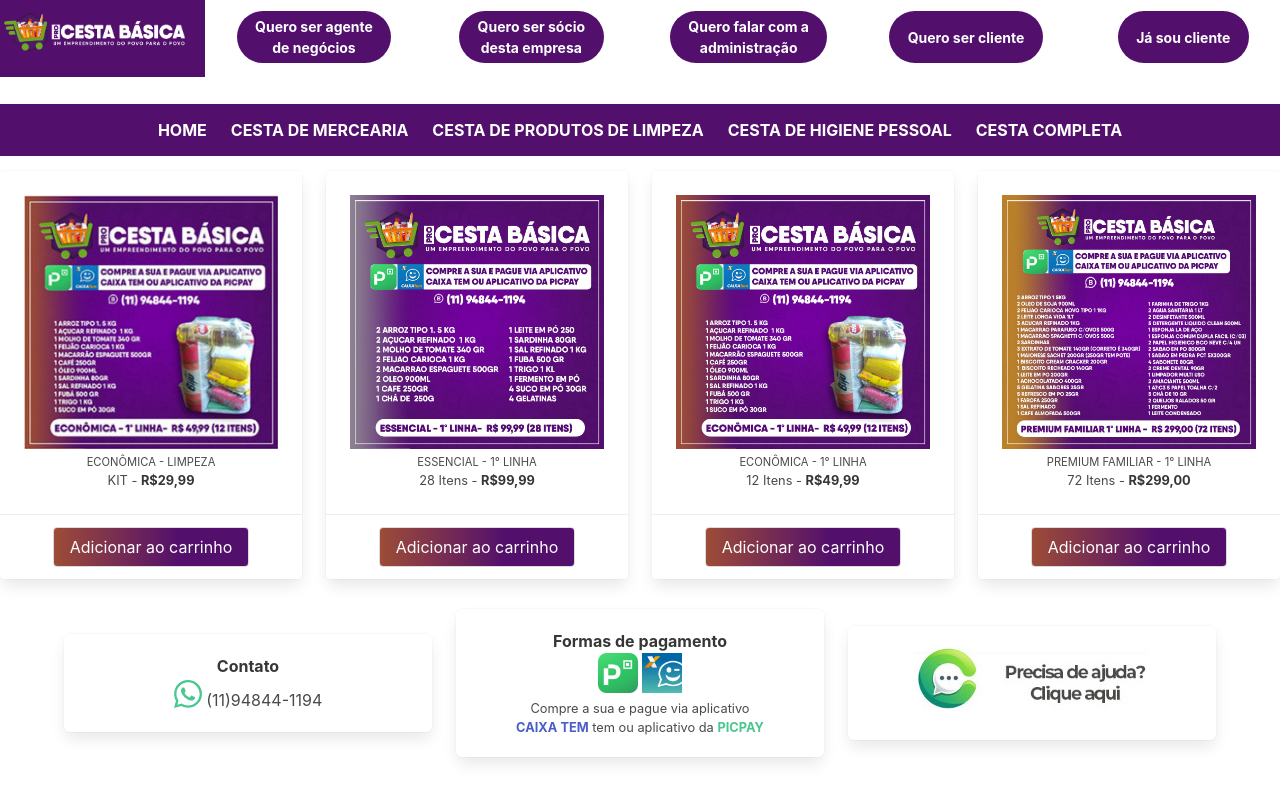
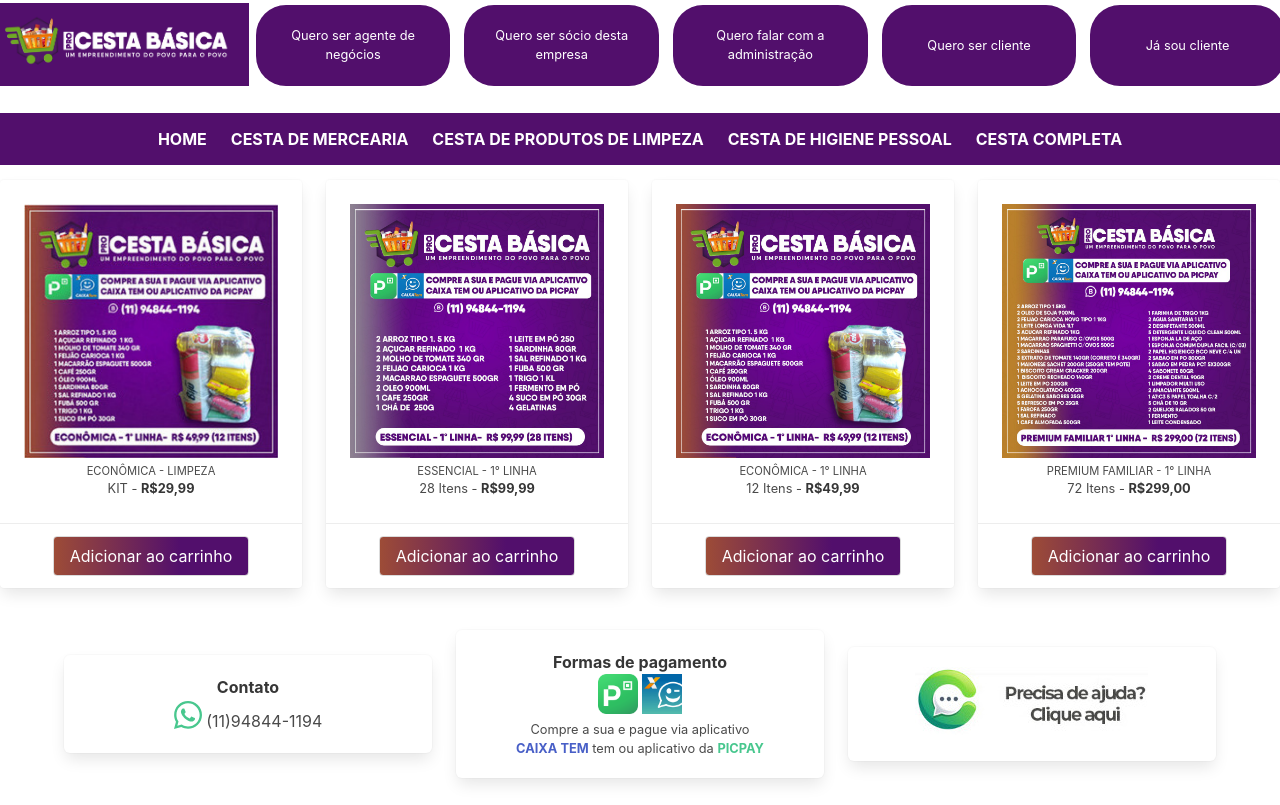
Before and after one commit to jserranojunior/procesta, a plain HTML site: page index.html in a window 1280 px wide. Drawn offline with nearby package versions, Linux system fonts and the light colour scheme.

Commit message:
btn-menu-top

```diff
--- a/index.html
+++ b/index.html
@@ -16,29 +16,29 @@
     <header>
 
 
-    <div class="columns margin-top--1">
-        <div class="column is-2 has-background-purple ">
+    <div class="columns">
+        <div class="column is-one-fifth has-background-purple ">
             <img src="./imagens/logo.png" alt="PRO CESTA BÁSICA" width="100%">
         </div>
 
-        <div class="column  is-2 is-centered has-text-centered">
-            <button class="btn-menu is-purple button is-rounded"> Quero ser agente <br>de negócios</button>
+        <div class="column-menu-top column is-centered has-text-centered is-purple is-new-rounded has-text-centered">
+            <div class="btn-menu-top "> Quero ser agente de negócios</div>
 
         </div>
-        <div class="column is-2 is-centered has-text-centered">
-            <button class="btn-menu is-purple button is-rounded"> Quero ser sócio <br>desta empresa</button>
+        <div class="column-menu-top column is-centered has-text-centered is-purple is-new-rounded">
+            <div class="btn-menu-top "> Quero ser sócio desta empresa</div>
 
         </div>
-        <div class="column is-2  is-centered has-text-centered">
-            <button class="btn-menu is-purple button is-rounded"> Quero falar com a <br>administração</button>
+        <div class="column-menu-top column is-centered has-text-centered is-purple is-new-rounded">
+            <div class="btn-menu-top btn"> Quero falar com a administração</div>
 
         </div>
-        <div class="column is-2  is-centered has-text-centered">
-            <button class="btn-menu is-purple button is-rounded"> Quero ser cliente</button>
+        <div class="column-menu-top column is-centered has-text-centered is-purple is-new-rounded is-vcentered">
+            <div class="btn-menu-top is-vcentered"> Quero ser cliente</div>
 
         </div>
-        <div class="column is-2  is-centered has-text-centered">
-            <button class="btn-menu is-purple button is-rounded"> Já sou cliente</button>
+        <div class="column-menu-top column is-centered has-text-centered is-purple is-new-rounded">
+            <div class="btn-menu-top "> Já sou cliente</div>
 
 
 
@@ -187,6 +187,29 @@
     </footer>
 
     <style>
+        .btn-menu-top{
+            font-size: 0.8rem;
+            display: flex;
+  justify-content: center;
+  align-items: center;
+  height: 100%;
+
+        }
+        .column-menu-top {
+            margin-top: 2px;
+            margin-left: 7px;
+            margin-right: 7px;
+            vertical-align: 50%;
+
+        }
+        .is-new-rounded {
+    border-radius: 30px;
+
+}
+        .colunas-header{
+            display: grid;
+            grid-template-columns: 3fr 1fr 1fr 1fr 1fr 1fr;
+        }
         .navbar-start {
             flex-grow: 1;
             justify-content: center;
@@ -238,7 +261,7 @@
         .icon-pagamentos {
             max-width: 40px;
         }
-
+/*
         html {
             height: 100%;
             min-height: 100%;
@@ -248,7 +271,7 @@
             display: flex;
             flex-direction: column;
             min-height: 100%;
-        }
+        } */
 
         /* footer {
             margin-top: auto;
```
